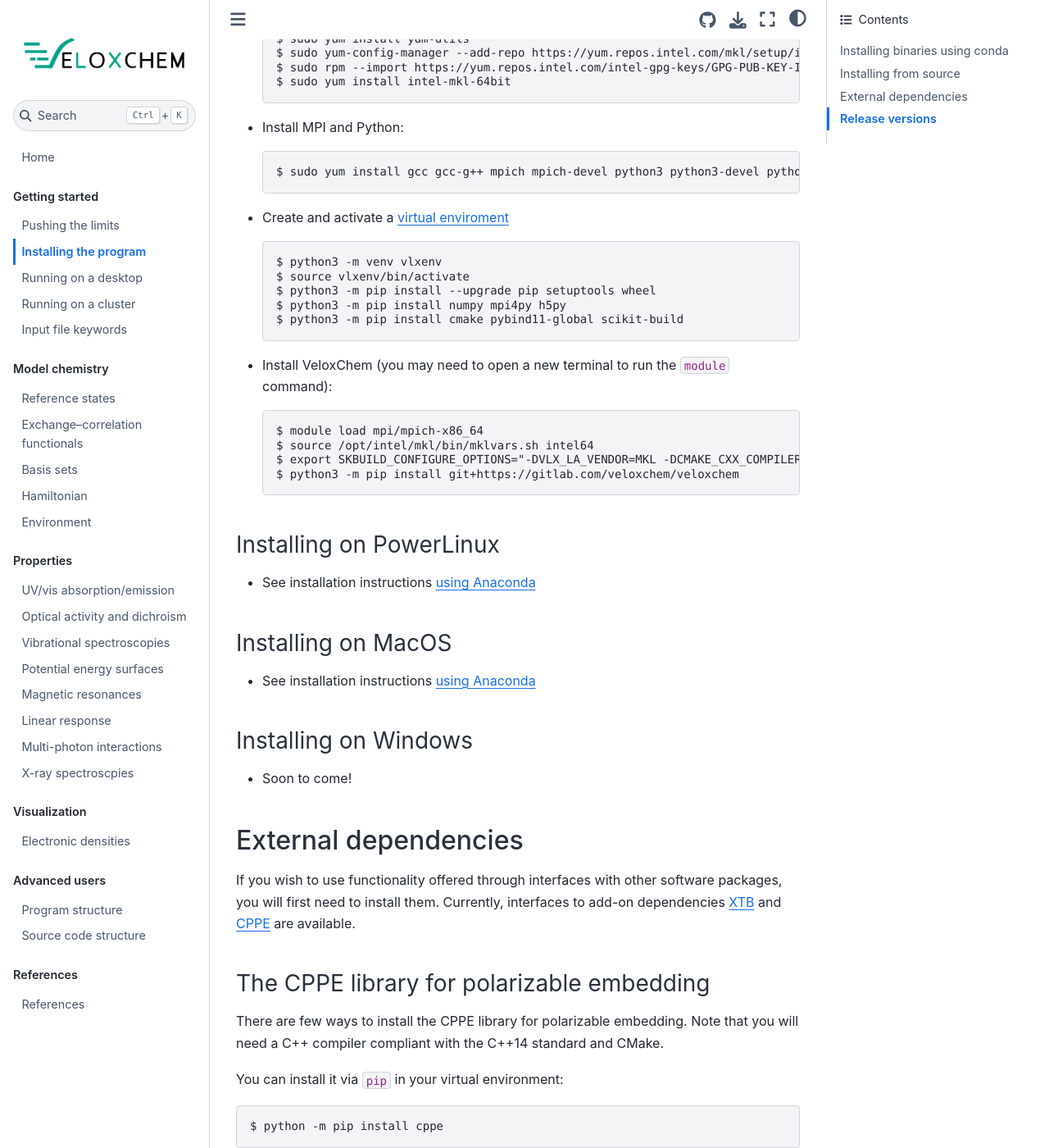
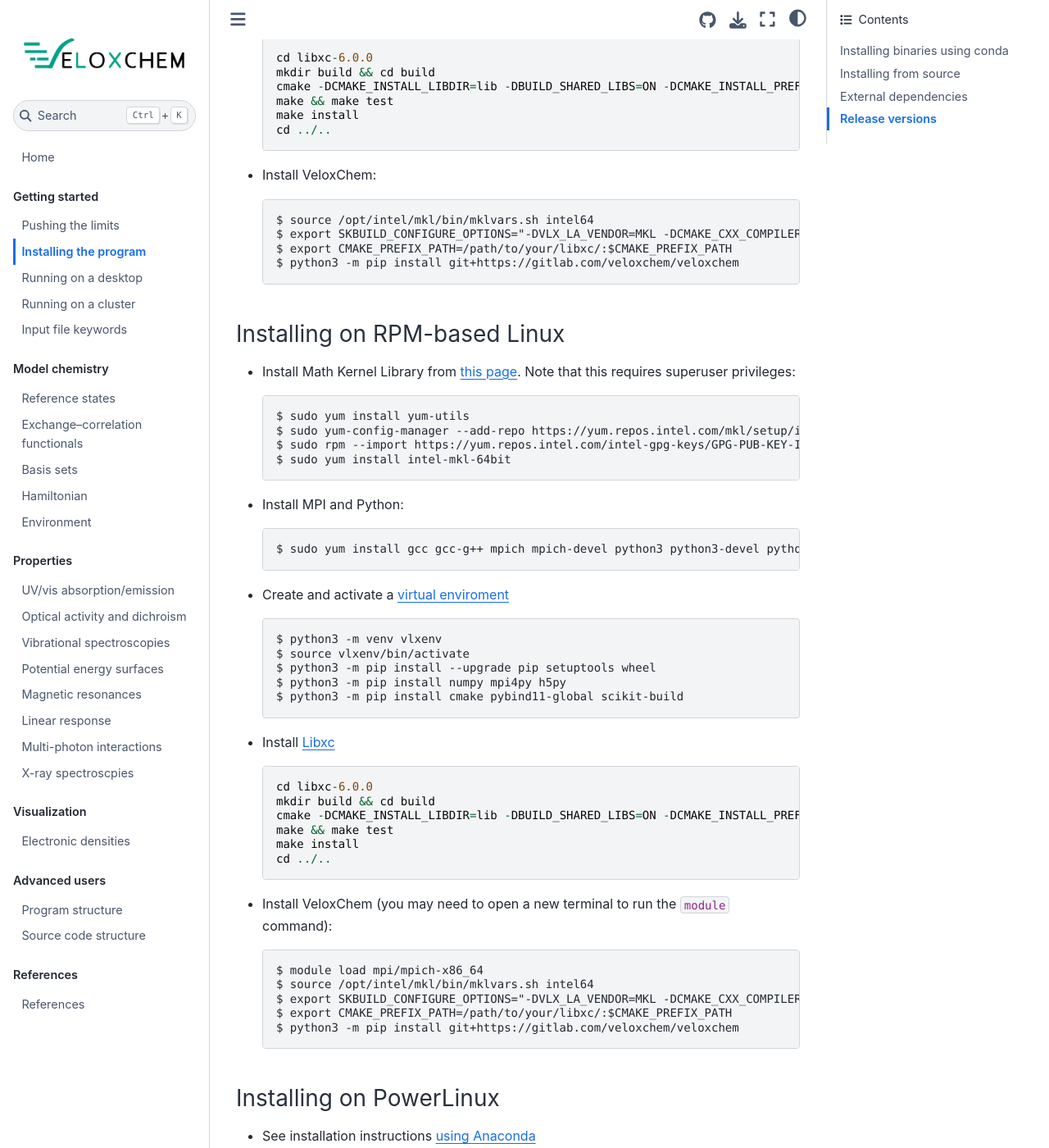
Before and after one commit to kthpanor/vlxman, a Jupyter Book: the page built from docs/installation.md, in a window 1280 px wide and 1400 px high, scrolled down 5437 px. Shown: the whole window at 82% size. Built offline with Jupyter Book 1.0.4 settings and Sphinx 7.4.7 and the Sphinx Book theme 1.1.4, drawn with Linux system fonts in a browser that asks for light colours; some of the changed text lies outside the part shown.

Commit message:
added Libxc in docs/installation.md

````diff
--- a/docs/installation.md
+++ b/docs/installation.md
@@ -70,6 +70,7 @@
 - Python (>=3.7) that includes the interpreter, the development header files, and the development libraries
 - [MPI4Py](https://mpi4py.readthedocs.io/en/stable/)
 - [Scikit-build](https://scikit-build.readthedocs.io/en/latest/)
+- [Libxc](https://tddft.org/programs/libxc/)
 
 Optional, add-on dependencies:
 
@@ -157,11 +158,23 @@
   $ CC=cc MPICC=cc python3 -m pip install --no-deps --no-binary=mpi4py mpi4py
   ```
 
+- Install [Libxc](https://tddft.org/programs/libxc/)
+
+  ```
+  cd libxc-6.0.0
+  mkdir build && cd build
+  cmake -DCMAKE_INSTALL_LIBDIR=lib -DBUILD_SHARED_LIBS=ON -DCMAKE_INSTALL_PREFIX:PATH=/path/to/your/libxc ..
+  make && make test
+  make install
+  cd ../..
+  ```
+
 - Use the compiler wrapper to compile VeloxChem:
 
   ```
   $ cd veloxchem
   $ export SKBUILD_CONFIGURE_OPTIONS="-DVLX_LA_VENDOR=Cray -DCMAKE_CXX_COMPILER=CC"
+  $ export CMAKE_PREFIX_PATH=/path/to/your/libxc/:$CMAKE_PREFIX_PATH
   $ python3 -m pip install .
   ```
 
@@ -206,11 +219,23 @@
   $ python3 -m pip install cmake pybind11-global scikit-build
   ```
 
+- Install [Libxc](https://tddft.org/programs/libxc/)
+
+  ```
+  cd libxc-6.0.0
+  mkdir build && cd build
+  cmake -DCMAKE_INSTALL_LIBDIR=lib -DBUILD_SHARED_LIBS=ON -DCMAKE_INSTALL_PREFIX:PATH=/path/to/your/libxc ..
+  make && make test
+  make install
+  cd ../..
+  ```
+
 - Install VeloxChem:
 
   ```
   $ source /opt/intel/mkl/bin/mklvars.sh intel64
   $ export SKBUILD_CONFIGURE_OPTIONS="-DVLX_LA_VENDOR=MKL -DCMAKE_CXX_COMPILER=mpicxx"
+  $ export CMAKE_PREFIX_PATH=/path/to/your/libxc/:$CMAKE_PREFIX_PATH
   $ python3 -m pip install git+https://gitlab.com/veloxchem/veloxchem
   ```
 
@@ -243,12 +268,24 @@
   $ python3 -m pip install cmake pybind11-global scikit-build
   ```
 
+- Install [Libxc](https://tddft.org/programs/libxc/)
+
+  ```
+  cd libxc-6.0.0
+  mkdir build && cd build
+  cmake -DCMAKE_INSTALL_LIBDIR=lib -DBUILD_SHARED_LIBS=ON -DCMAKE_INSTALL_PREFIX:PATH=/path/to/your/libxc ..
+  make && make test
+  make install
+  cd ../..
+  ```
+
 - Install VeloxChem (you may need to open a new terminal to run the ``module`` command):
 
   ```
   $ module load mpi/mpich-x86_64
   $ source /opt/intel/mkl/bin/mklvars.sh intel64
   $ export SKBUILD_CONFIGURE_OPTIONS="-DVLX_LA_VENDOR=MKL -DCMAKE_CXX_COMPILER=mpicxx"
+  $ export CMAKE_PREFIX_PATH=/path/to/your/libxc/:$CMAKE_PREFIX_PATH
   $ python3 -m pip install git+https://gitlab.com/veloxchem/veloxchem
   ```
 
````
